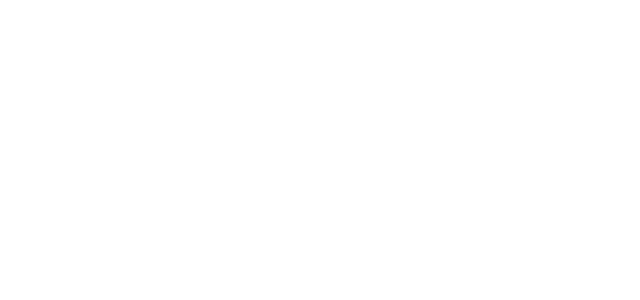
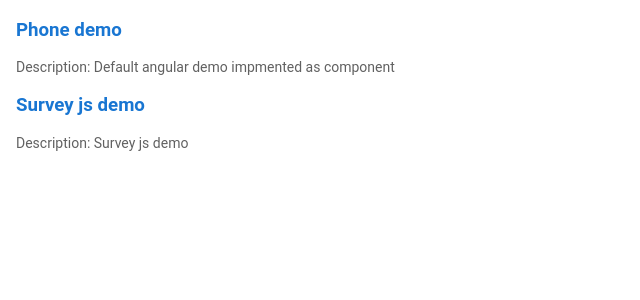
Before and after one commit to abibhatta/angular-abitut, an Angular app: page / in a window 1280 px wide. Shown: the top 300 px of the page, without its empty margins (0-640 px from the left). Built offline with nearby package versions, Linux system fonts and the light colour scheme.

Commit message:
4 files modified

```diff
--- a/src/app/app.component.html
+++ b/src/app/app.component.html
@@ -1,6 +1,8 @@
 
-<app-sample></app-sample>
 
+<div class="container">
+  <router-outlet></router-outlet>
+</div>
 
 <!--
 Copyright Google LLC. All Rights Reserved.
--- a/src/app/app.module.ts
+++ b/src/app/app.module.ts
@@ -15,8 +15,7 @@
     RouterModule.forRoot([
       { path: '', component: SampleComponent },
       { path: 'product', component: ProductDemoModule }
-    ]),
-    ProductDemoModule
+    ])
   ],
   declarations: [
     AppComponent,
--- a/src/app/sample/sample.component.html
+++ b/src/app/sample/sample.component.html
@@ -1,6 +1,7 @@
-  <div *ngFor="let sample of samples">
+
+<div *ngFor="let sample of samples">
   <h3>
-      <a [title]="sample.name + ' details'" [routerLink]="['/products', product.id]">
+      <a [title]="sample.name + ' details'" [routerLink]="[sample.router_string]">
       {{ sample.name }}
     </a>
   </h3>
--- a/src/app/sample/sample.component.ts
+++ b/src/app/sample/sample.component.ts
@@ -8,7 +8,7 @@
   styleUrls: ['./sample.component.css']
 })
 export class SampleComponent implements OnInit {
-
+samples = samples;
   constructor() { }
 
   ngOnInit() {
```
